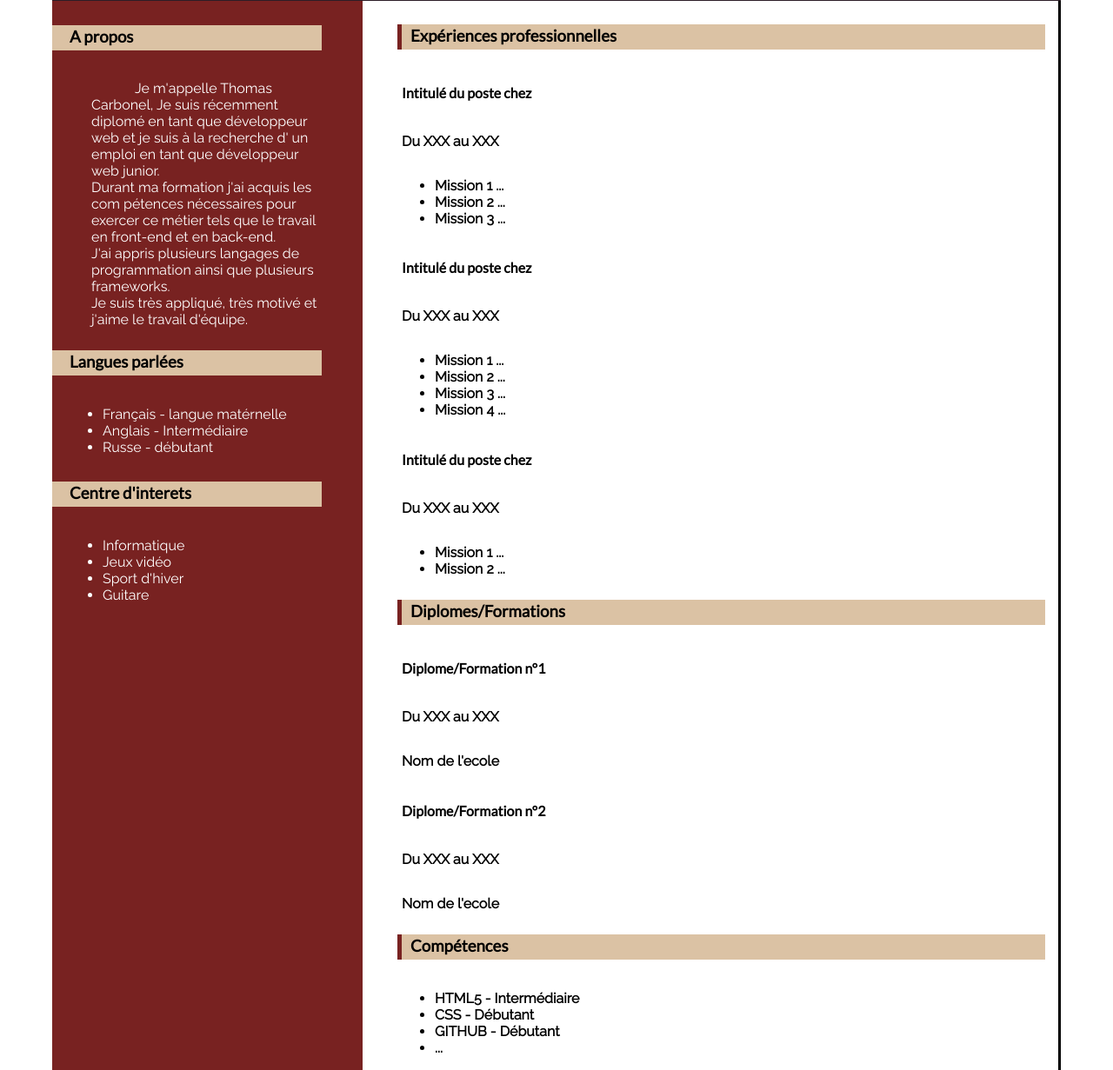
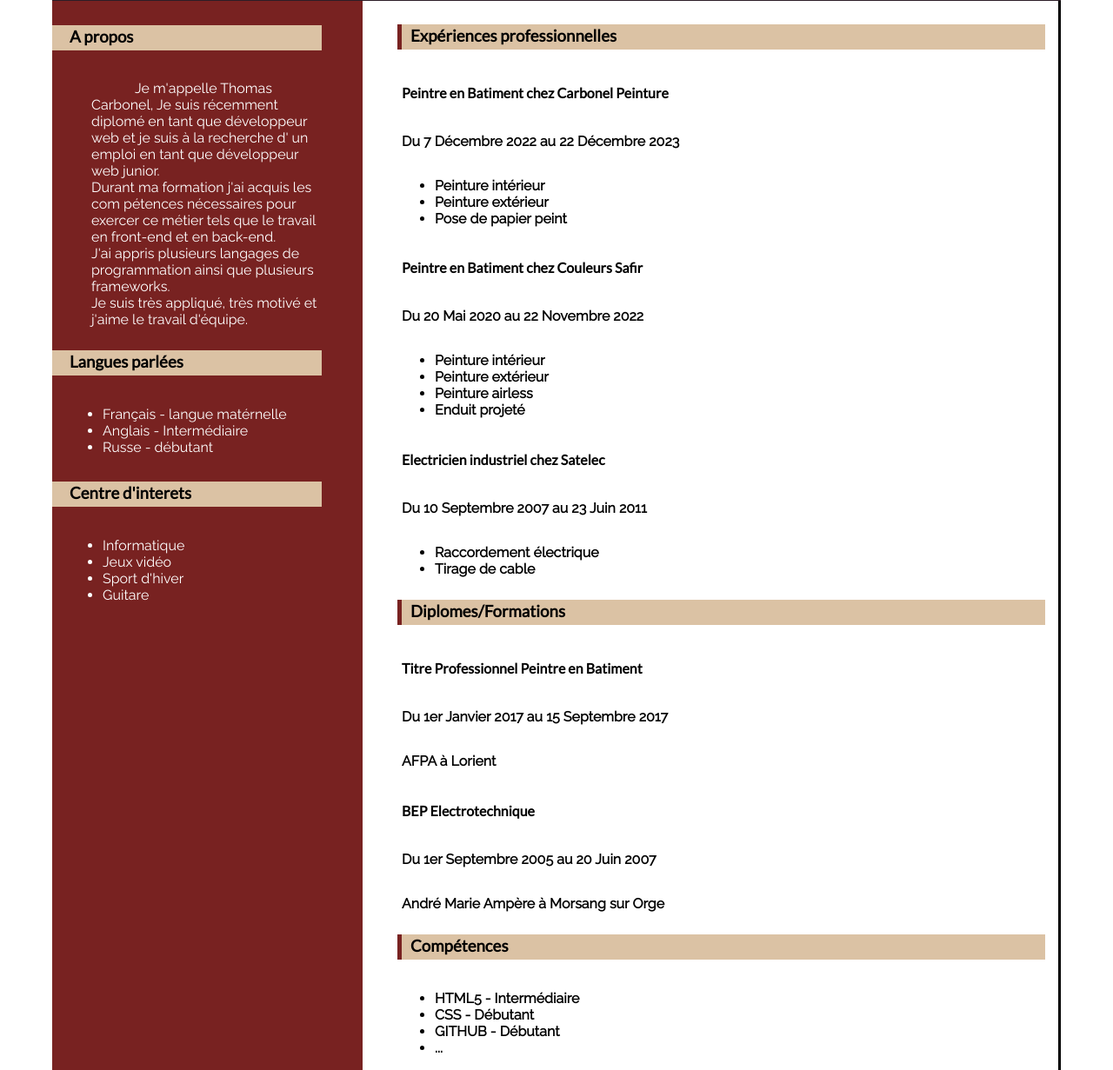
Before and after one commit to Tom56300/monpremierprojet, a plain HTML site: page index.html in a window 1280 px wide. Shown: the part 316-1547 px from the top of the page at 87% size. Drawn offline with Linux system fonts and the light colour scheme; files that its build step writes are made by us from their sources.

Commit message:
Add files via upload

```diff
--- a/index.html
+++ b/index.html
@@ -43,7 +43,7 @@
 
                                 <!--Sous titre a propos-->
                                 <h3 class="apropos">A propos</h3>
-
+                                    <!--Le texte de à propos-->
                                     <p id="texteapropos">Je m'appelle Thomas Carbonel,
                                     Je suis récemment diplomé en tant que
                                     développeur web et je suis à la recherche d'
@@ -60,14 +60,16 @@
                                 <h3 class="langues">Langues parlées</h3>
 
                             <ul>
+                                <!--Liste des langues parlées-->
                                 <li class="list1">Français - langue matérnelle</li>
                                 <li class="list1">Anglais - Intermédiaire</li>
                                 <li class="list1">Russe - débutant</li>
                             </ul>
-
+                                <!--Sous titre centre d'interets-->
                                 <h3 class="centre">Centre d'interets</h3>
 
                            <ul>
+                            <!--Liste des centres d'interets-->
                                 <li class="list1">Informatique</li>
                                 <li class="list1">Jeux vidéo</li>
                                 <li class="list1">Sport d'hiver</li>
@@ -78,44 +80,45 @@
                     <div id="bloc-droite">
 
 
-
+                               <!--Sous titre mes experiences pro-->
                                 <h3 class="expe">Expériences professionnelles</h3>
 
 
 
-                                    <h4>Intitulé du poste chez</h4>
-                                        <p>Du XXX au XXX</p>
+                                    <h4>Peintre en Batiment chez Carbonel Peinture</h4>
+                                        <p>Du 7 Décembre 2022 au 22 Décembre 2023</p>
                                         <ul>
-                                            <li class="list">Mission 1 ...</li>
-                                            <li class="list">Mission 2 ...</li>
-                                            <li class="list">Mission 3 ...</li>
+                                            <li class="list">Peinture intérieur</li>
+                                            <li class="list">Peinture extérieur</li>
+                                            <li class="list">Pose de papier peint</li>
                                         </ul>
-                                    <h4>Intitulé du poste chez</h4>
-                                        <p>Du XXX au XXX</p>
+                                    <h4>Peintre en Batiment chez Couleurs Safir</h4>
+                                        <p>Du 20 Mai 2020 au 22 Novembre 2022</p>
                                         <ul>
-                                            <li class="list">Mission 1 ...</li>
-                                            <li class="list">Mission 2 ...</li>
-                                            <li class="list">Mission 3 ...</li>
-                                            <li class="list">Mission 4 ...</li>
+                                            <li class="list">Peinture intérieur</li>
+                                            <li class="list">Peinture extérieur</li>
+                                            <li class="list">Peinture airless</li>
+                                            <li class="list">Enduit projeté</li>
                                         </ul>
-                                    <h4>Intitulé du poste chez</h4>
-                                        <p>Du XXX au XXX</p>
+                                    <h4>Electricien industriel chez Satelec</h4>
+                                        <p>Du 10 Septembre 2007 au 23 Juin 2011</p>
                                         <ul>
-                                            <li class="list">Mission 1 ...</li>
-                                            <li class="list">Mission 2 ...</li>
+                                            <li class="list">Raccordement électrique</li>
+                                            <li class="list">Tirage de cable</li>
                                         </ul>
-
+                                <!--Sous titre mes diplomes et form.-->
                                 <h3 class="diplomes">Diplomes/Formations</h3>
 
-                                    <h4>Diplome/Formation n°1</h4>
-                                        <p>Du XXX au XXX</p>
-                                        <p>Nom de l'ecole</p>
-                                    <h4>Diplome/Formation n°2</h4>
-                                        <p>Du XXX au XXX</p>
-                                        <p>Nom de l'ecole</p>
-
+                                    <h4>Titre Professionnel Peintre en Batiment</h4>
+                                        <p>Du 1er Janvier 2017 au 15 Septembre 2017</p>
+                                        <p>AFPA à Lorient</p>
+                                    <h4>BEP Electrotechnique</h4>
+                                        <p>Du 1er Septembre 2005 au 20 Juin 2007</p>
+                                        <p>André Marie Ampère à Morsang sur Orge</p>
+                                <!--Sous titre mes competences-->
                                 <h3 class="compétences">Compétences</h3>
                                         <ul>
+                                            <!--Liste des compétences-->
                                             <li class="list">HTML5 - Intermédiaire</li>
                                             <li class="list">CSS - Débutant</li>
                                             <li class="list">GITHUB - Débutant</li>
@@ -136,6 +139,8 @@
                     <a class="github" href="https://github.com/Tom56300/monpremierprojet.git"><img class="icones" src=".//assets/img/github.png" alt="github"></a>
                 </div>
           </div>
+          <!--Derniere phrase du cv l'heure et la date de derniere maj-->
+          <time datetime="2024-01-23:14+08:00">Dernière mise à jour le 23 Janvier 2024</time>
         </footer>
     </div>
 
```
